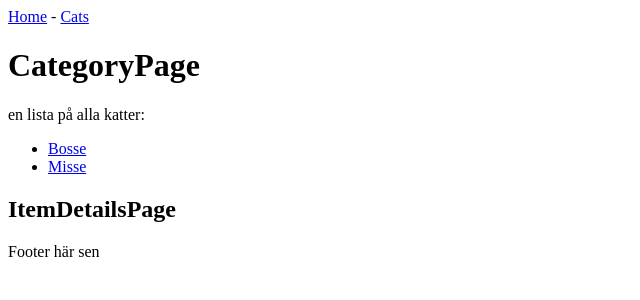
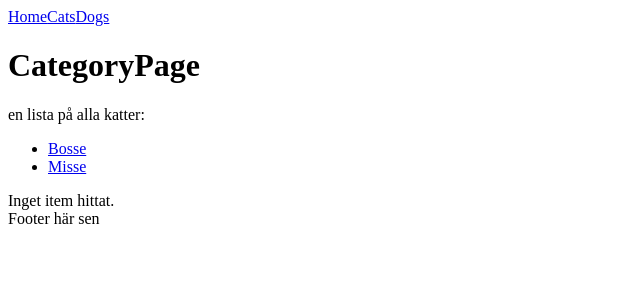
Before and after one commit to jessicaagren/stuffed-flatbread, a React (Vite) app: page /cats/1 in a window 1280 px wide. Shown: the top 300 px of the page, without its empty margins (0-640 px from the left). Built offline with nearby package versions, Linux system fonts and the light colour scheme.

Commit message:
Change category routing to dynamic mode

```diff
--- a/src/App.tsx
+++ b/src/App.tsx
@@ -5,7 +5,7 @@ import HomePage from "./routes/HomePage";
 import CategoryPage from "./routes/CategoryPage";
 import ItemDetailsPage from "./routes/ItemDetailsPage";
 import { useState } from "react";
-import { Item } from "./types";
+import { Category, Item } from "./types";
 
 /*
 routes
@@ -19,34 +19,45 @@ routes
 */
 
 function App() {
-	const [cats, setCats] = useState<Item[]>([
+	const [categories, setCategories] = useState<Category[]>([
+		{ name: "Cats", slug: "cats" },
+		{ name: "Dogs", slug: "dogs" },
+	]);
+
+	const [items, setItems] = useState<Item[]>([
 		{
 			id: "abc",
-			category: "cat",
+			category: "cats",
 			name: "Bosse",
 			details: "cute cat!",
 		},
 		{
 			id: "wert",
-			category: "cat",
+			category: "cats",
 			name: "Misse",
 			details: "VERY cute cat!",
+		},
+		{
+			id: "zxc",
+			category: "dogs",
+			name: "Rolf",
+			details: "vov vov",
 		},
 	]);
 
 	const router = createBrowserRouter([
 		{
 			path: "/",
-			element: <RootLayout />,
+			element: <RootLayout categories={categories} />,
 			children: [
 				{ index: true, element: <HomePage /> },
 				{
-					path: "cats",
-					element: <CategoryPage items={cats} />,
+					path: "/:category",
+					element: <CategoryPage items={items} />,
 					children: [
 						{
-							path: "/cats/:itemid",
-							element: <ItemDetailsPage items={cats} />,
+							path: "/:category/:itemid",
+							element: <ItemDetailsPage items={items} />,
 						},
 					],
 				},
--- a/src/layouts/RootLayout.tsx
+++ b/src/layouts/RootLayout.tsx
@@ -1,10 +1,20 @@
 import { Link, Outlet } from "react-router-dom";
+import { Category } from "../types";
 
-export default function RootLayout() {
+type RootLayoutProps = {
+	categories: Category[];
+};
+
+export default function RootLayout({ categories }: Readonly<RootLayoutProps>) {
 	return (
 		<>
 			<nav>
-				<Link to="/">Home</Link> - <Link to="/cats">Cats</Link>
+				<Link to="/">Home</Link>
+				{categories.map((category) => (
+					<Link key={category.slug} to={category.slug}>
+						{category.name}
+					</Link>
+				))}
 			</nav>
 			<main>
 				<Outlet />
--- a/src/routes/CategoryPage.tsx
+++ b/src/routes/CategoryPage.tsx
@@ -1,4 +1,4 @@
-import { Link, Outlet } from "react-router-dom";
+import { Link, Outlet, useParams } from "react-router-dom";
 import { Item } from "../types";
 
 type CategoryPageProps = {
@@ -6,12 +6,16 @@ type CategoryPageProps = {
 };
 
 const CategoryPage = ({ items }: CategoryPageProps) => {
+	const params = useParams();
+
+	const newItems = items.filter((item) => item.category === params.category);
+
 	return (
 		<div>
 			<h1>CategoryPage</h1>
 			<p>en lista på alla katter:</p>
 			<ul>
-				{items.map((cat) => (
+				{newItems.map((cat) => (
 					<li key={cat.id}>
 						<Link to={cat.id}>{cat.name}</Link>
 					</li>
--- a/src/routes/ItemDetailsPage.tsx
+++ b/src/routes/ItemDetailsPage.tsx
@@ -4,11 +4,13 @@ import { Item } from "../types";
 type ItemDetailsPageProps = {
 	items: Item[];
 };
+
 const ItemDetailsPage = ({ items }: ItemDetailsPageProps) => {
 	const params = useParams();
-	console.log(params);
 
 	const item = items.filter((item) => item.id === params.itemid);
+
+	if (item.length === 0) return <div>Inget item hittat.</div>;
 
 	return (
 		<div>
@@ -16,8 +18,8 @@ const ItemDetailsPage = ({ items }: ItemDetailsPageProps) => {
 			<div>
 				{item.length > 0 && (
 					<>
-						<p>Name:{item[0].name}</p>
-						<p>Details:{item[0].details}</p>
+						<p>Name: {item[0].name}</p>
+						<p>Details: {item[0].details}</p>
 					</>
 				)}
 			</div>
```
Also changed, not shown: src/types/index.ts (+14 -0 lines).
